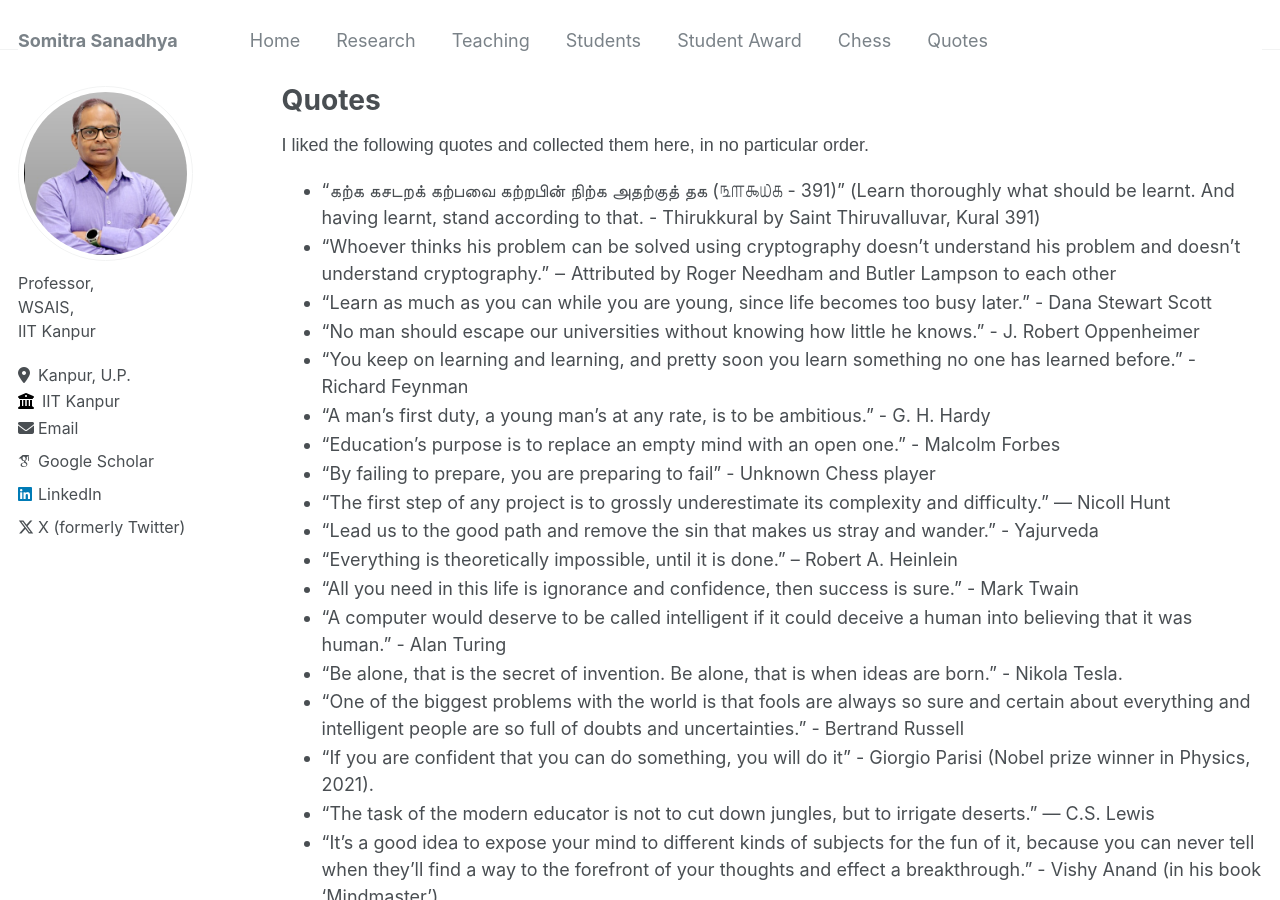
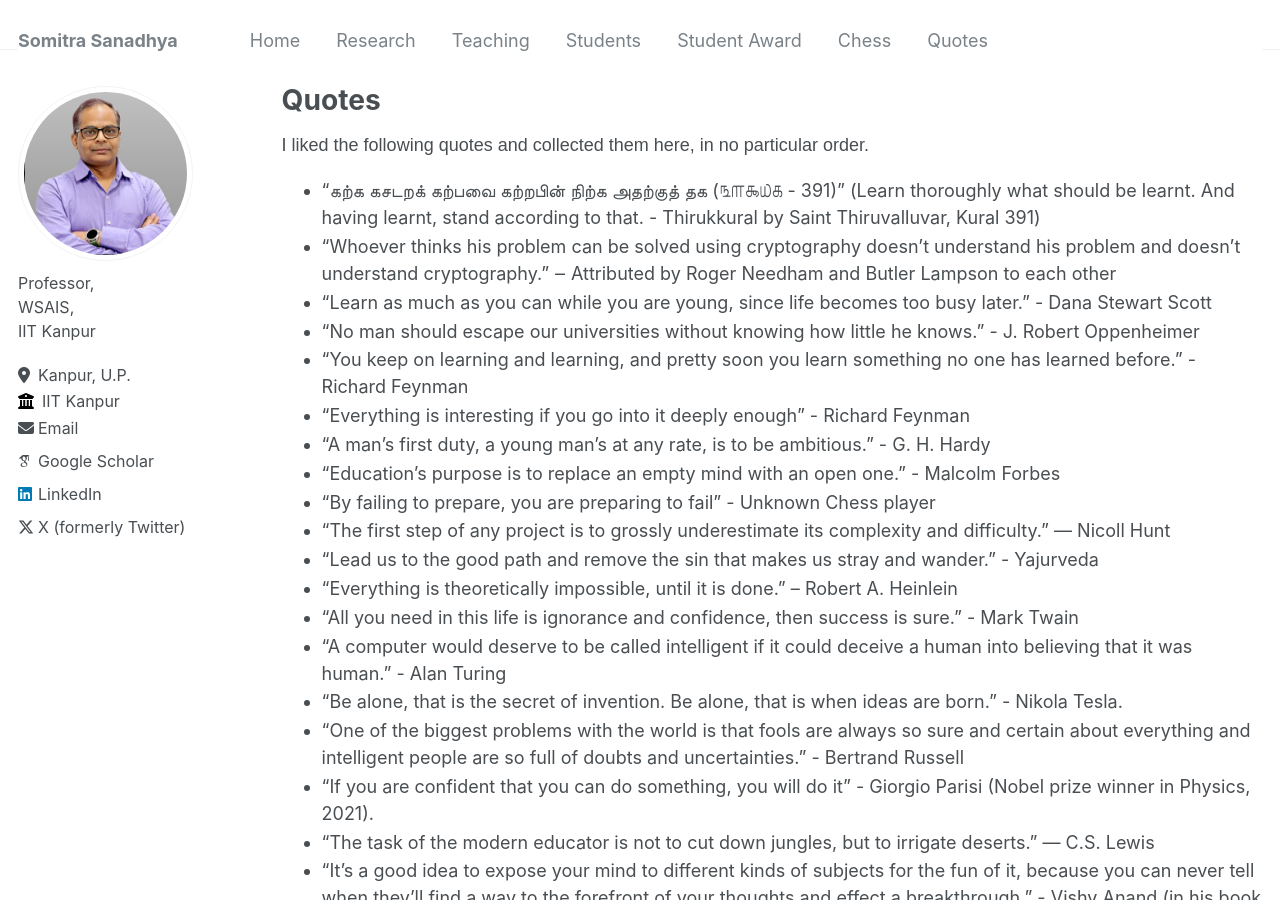
Before and after one commit to somitra-sanadhya/somitra-sanadhya.github.io, a Jekyll site: the page built from _pages/quotes.md, in a window 1280 px wide and 900 px high. Built offline with Jekyll 4.4.1, drawn with Linux system fonts in a browser that asks for light colours; some web fonts are replaced.

Commit message:
Update quotes.md

```diff
--- a/_pages/quotes.md
+++ b/_pages/quotes.md
@@ -12,6 +12,7 @@ I liked the following quotes and collected them here, in no particular order.
 + "Learn as much as you can while you are young, since life becomes too busy later." - Dana Stewart Scott
 + "No man should escape our universities without knowing how little he knows."  - J. Robert Oppenheimer
 + "You keep on learning and learning, and pretty soon you learn something no one has learned before." - Richard Feynman
++ “Everything is interesting if you go into it deeply enough” - Richard Feynman
 + "A man's first duty, a young man's at any rate, is to be ambitious." - G. H. Hardy
 + "Education’s purpose is to replace an empty mind with an open one." - Malcolm Forbes
 + "By failing to prepare, you are preparing to fail" - Unknown Chess player
```
